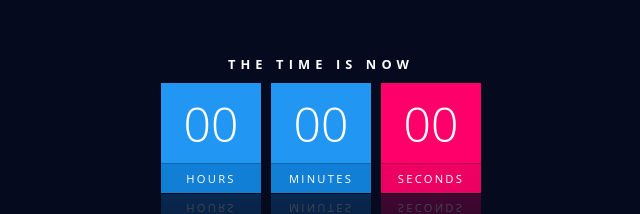
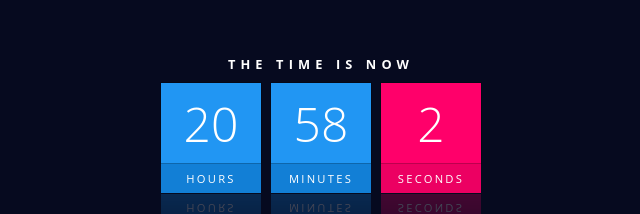
Before and after one commit to Mary8992/Clock-UI-Design, a plain HTML site: page index.html in a window 1280 px wide. Shown: the part 281-495 px from the top of the page, without its empty margins (319-959 px from the left). Drawn offline with Linux system fonts and the light colour scheme.

Commit message:
app.js added

```diff
--- a/app.js
+++ b/app.js
@@ -0,0 +1,15 @@
+function clock() {
+    let hours = document.getElementById("hour");
+    let minutes = document.getElementById("minutes");
+    let seconds = document.getElementById("seconds");
+
+    let h = new Date().getHours();
+    let m = new Date().getMinutes();
+    let s = new Date().getSeconds();
+
+    hours.innerHTML = h;
+    minutes.innerHTML = m;
+    seconds.innerHTML = s;
+}
+
+let interval = setInterval(clock, 1000)
--- a/index.html
+++ b/index.html
@@ -12,8 +12,8 @@
         <h2>The time is now</h2>
         <div id="time">
             <div><span id="hour">00</span><span>Hours</span></div>
-            <div><span id="hour">00</span><span>Minutes</span></div>
-            <div><span id="hour">00</span><span>Seconds</span></div>
+            <div><span id="minutes">00</span><span>Minutes</span></div>
+            <div><span id="seconds">00</span><span>Seconds</span></div>
         </div>
     </div>
 
```
